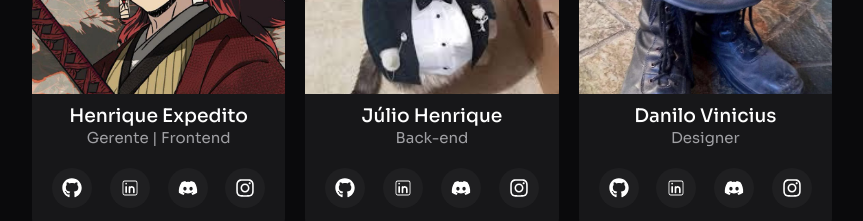
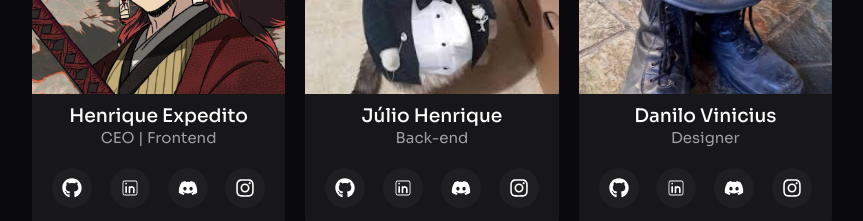
Before and after one commit to ManoRicck/14-BioEnergy, a React (Vite) app: page / in a window 1280 px wide. Shown: the part 3200-3421 px from the top of the page, without its empty margins (208-1071 px from the left). Built offline with nearby package versions, Linux system fonts and the light colour scheme.

Commit message:
atualização do cargo de henrique expedito

```diff
--- a/src/data.jsx
+++ b/src/data.jsx
@@ -40,7 +40,7 @@ export const services = [
 export const teams = [
   {
     name:"Henrique Expedito",
-    title:"Gerente | Frontend",
+    title:"CEO | Frontend",
     profile:member1,
     social:[
       {name:"Github",icon:<FaGithub/>,url:"https://github.com/ManoRicck"},
```
